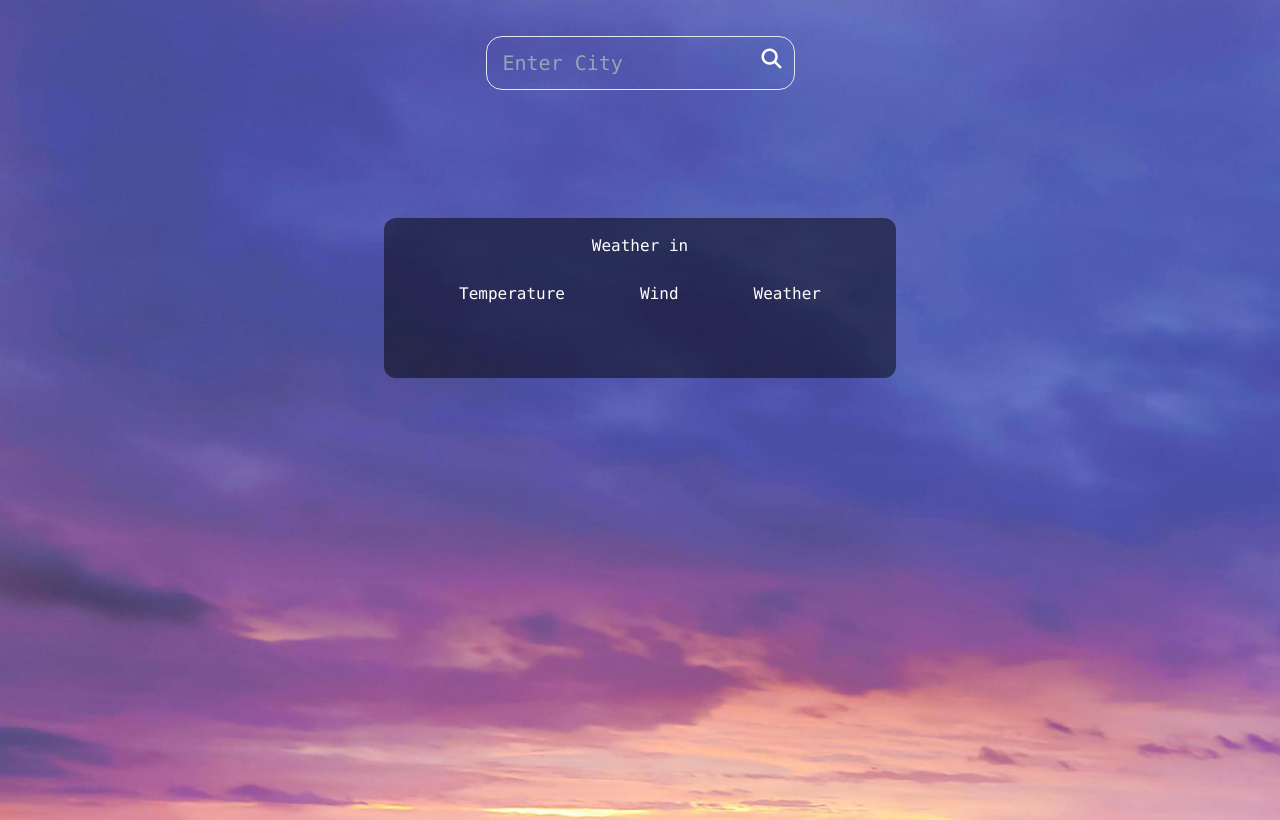
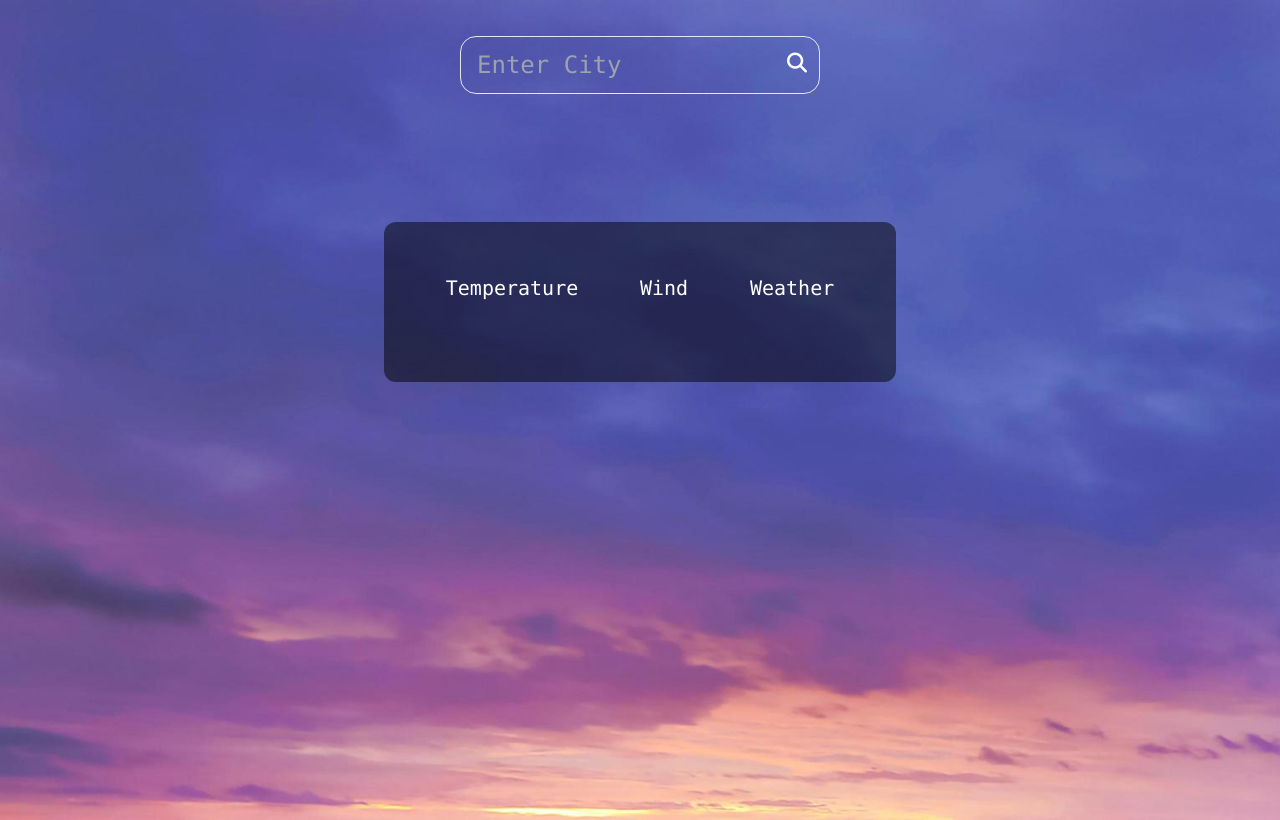
Before and after one commit to SohamDeshmukh1/Weather-App, a website: page index.html in a window 1280 px wide. Drawn offline with Linux system fonts and the light colour scheme.

Commit message:
Weather Done Forecast Remains

```diff
--- a/index.html
+++ b/index.html
@@ -12,23 +12,23 @@
     <div class="mainContainer mt-5">
         <div class="flex justify-center items-center">
             <form class=" p-2 mt-4 flex border rounded-2xl px-3 bg-transparent text-xl" id="form">
-                <input type="text" id="city" placeholder="Enter City" class="bg-transparent focus:outline-none border-gray-300 p-1">
-                <submit id="submit" class="text-white ">
-                    <i class="fa-solid fa-magnifying-glass"></i>
+                <input type="text" id="city" placeholder="Enter City" class=" text-2xl text-white bg-transparent focus:outline-none border-gray-300 p-1">
+                <submit id="submit" class="text-white">
+                    <i class="fa-solid fa-magnifying-glass mt-2"></i>
                 </submit>
             </form>
         </div>
-        <div class="flex justify-center items-center" id="info">
+        <div class="flex justify-center items-center text-xl" id="info">
             <div class="mt-32 bg-black bg-opacity-50 text-white rounded-xl h-40 w-2/5">
-                <h2 class="text-center pt-4">Weather in <span id="cityShow"></span></h2>
-                <ul class="flex justify-evenly w-100">
+                <h2 class="text-center pt-4"><span id="cityShow"></span></h2>
+                <ul class="flex justify-evenly w-100 mt-2">
                     <ol><span id="temp"> </span><br> Temperature</ol>
                     <ol><span id="wind"> </span><br> Wind</ol>
                     <ol><span id="description"> </span><br> Weather</ol>
                 </ul>
             </div>
         </div>
-        <div id="forecast"></div>
+        <!-- <div id="forecast"></div> -->
     </div>
 </body>
 <script src="script.js"></script>
--- a/script.js
+++ b/script.js
@@ -10,7 +10,7 @@ console.log(btn);
 btn.addEventListener('click', weather);
 
 async function weather() {
-    let city = document.querySelector('#city').value;
+    let city ="Weather in: " + document.querySelector('#city').value;
     console.log(city);
 
     let response = await fetch(`https://goweather.herokuapp.com/weather/${city}`);
@@ -29,7 +29,7 @@ async function weather() {
     //     </ul>
     // `;
     // For Future Update
-    document.body.appendChild(firstInfo);
+    // document.body.appendChild(firstInfo);
 
 
     showCity.innerHTML = city;
```
Also changed, not shown: output.css.
